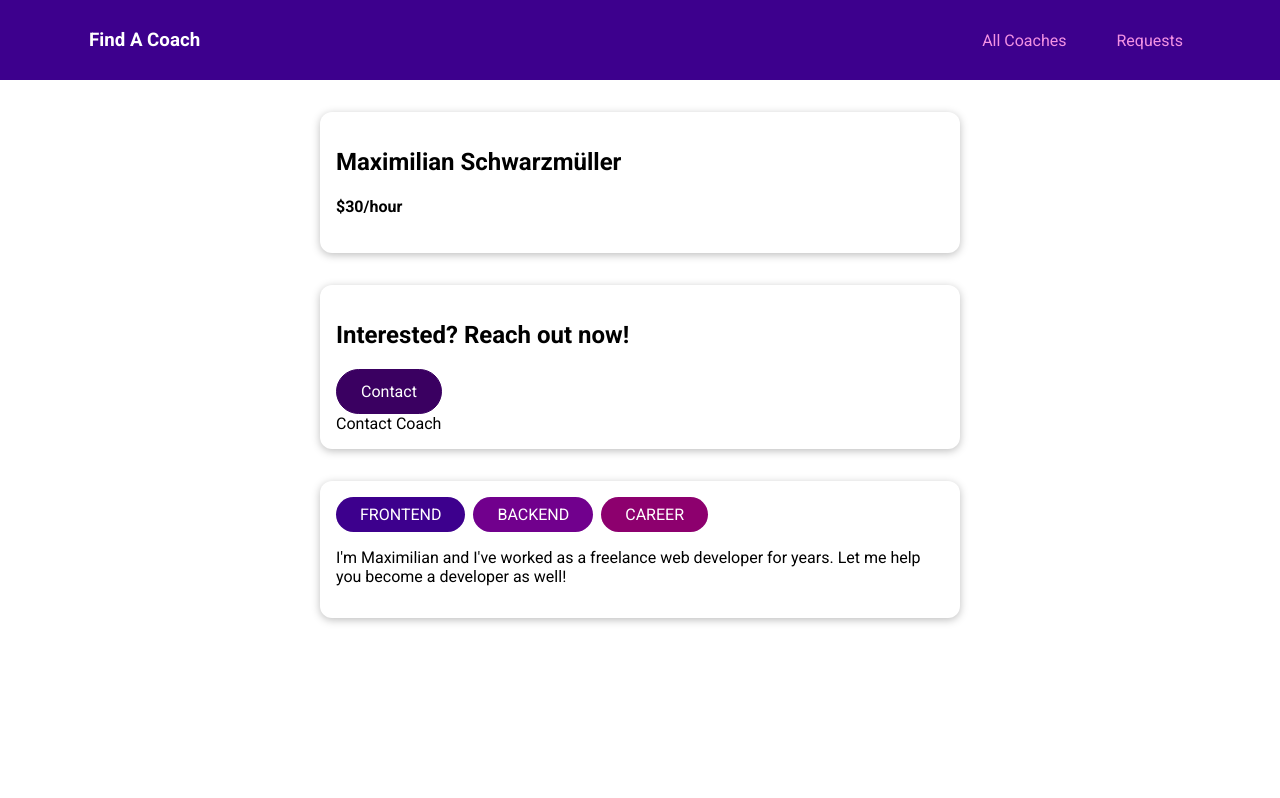
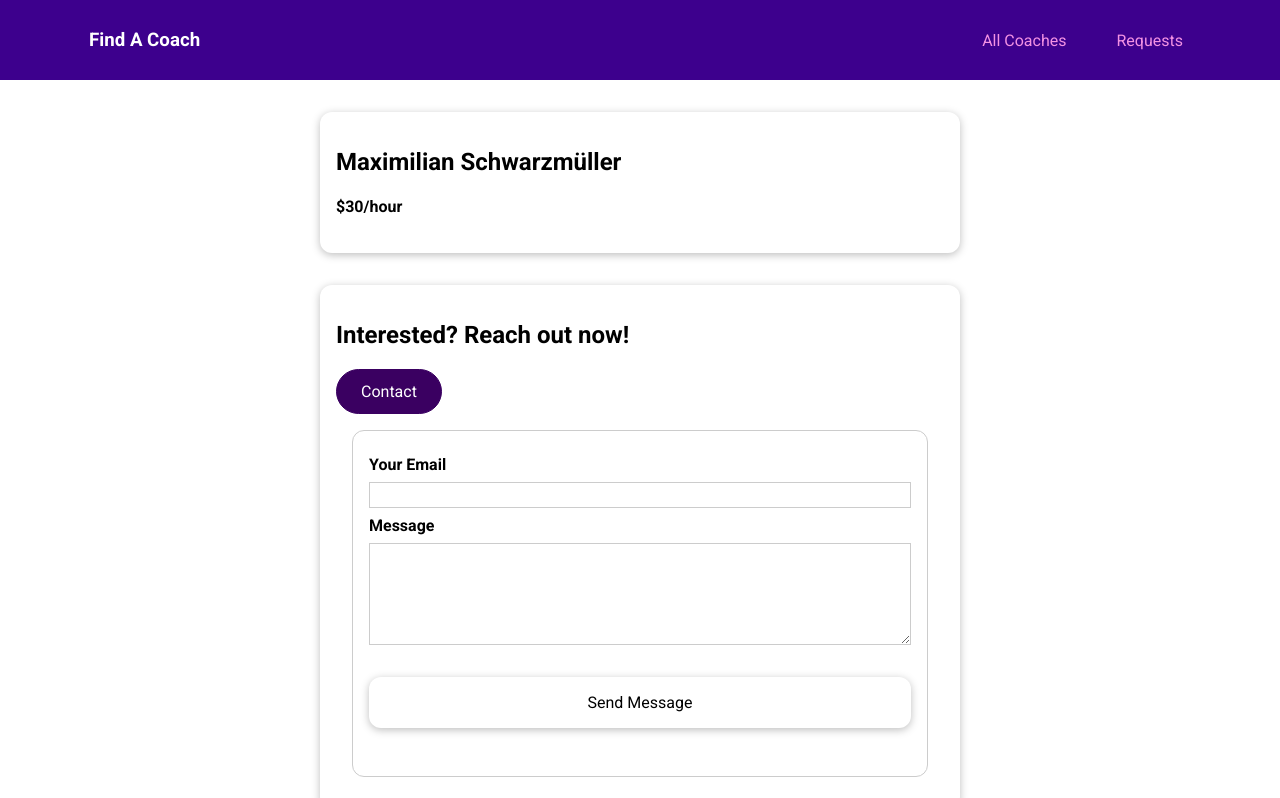
Before and after one commit to Benneee/relearning-vue, a Vue app in the folder coach-finder/: page /coaches/c1/contact in a window 1280 px wide. Shown: the top 798 px of the page. Built offline with nearby package versions, Linux system fonts and the light colour scheme.

Commit message:
Feat: created the form for requests

```diff
--- /dev/null
+++ b/coach-finder/contact-coach.css
@@ -0,0 +1,41 @@
+form {
+  margin: 1rem;
+  border: 1px solid #ccc;
+  border-radius: 12px;
+  padding: 1rem;
+}
+
+.form-control {
+  margin: 0.5rem 0;
+}
+
+label {
+  font-weight: bold;
+  margin-bottom: 0.5rem;
+  display: block;
+}
+
+input,
+textarea {
+  display: block;
+  width: 100%;
+  font: inherit;
+  border: 1px solid #ccc;
+  padding: 0.15rem;
+}
+
+input:focus,
+textarea:focus {
+  border-color: #3d008d;
+  background-color: #faf6ff;
+  outline: none;
+}
+
+.errors {
+  font-weight: bold;
+  color: red;
+}
+
+.actions {
+  text-align: center;
+}
--- a/coach-finder/src/pages/requests/ContactCoach.vue
+++ b/coach-finder/src/pages/requests/ContactCoach.vue
@@ -1,11 +1,94 @@
 <template>
-  <section>Contact Coach</section>
+  <section>
+    <form @submit.prevent="submitForm">
+      <div class="form-control">
+        <label for="email">Your Email</label>
+        <input type="email" id="email" v-model.trim="email" />
+      </div>
+
+      <div class="form-control">
+        <label for="msg">Message</label>
+        <textarea
+          name="msg"
+          id="msg"
+          rows="5"
+          v-model.trim="message"
+        ></textarea>
+      </div>
+      <p class="errors" v-if="!formIsValid">
+        Please enter a valid email and message
+      </p>
+      <div class="actions">
+        <base-card>Send Message</base-card>
+      </div>
+    </form>
+  </section>
 </template>
 
 <script>
 export default {
   name: 'ContactCoach',
+
+  data() {
+    return {
+      formIsValid: true,
+      message: '',
+      email: '',
+    };
+  },
+
+  methods: {
+    submitForm() {
+      this.formIsValid = true;
+      if (this.email || !this.email.includes('@') || this.message === '') {
+        this.formIsValid = false;
+        return;
+      }
+    },
+  },
 };
 </script>
 
-<style></style>
+<style scoped>
+form {
+  margin: 1rem;
+  border: 1px solid #ccc;
+  border-radius: 12px;
+  padding: 1rem;
+}
+
+.form-control {
+  margin: 0.5rem 0;
+}
+
+label {
+  font-weight: bold;
+  margin-bottom: 0.5rem;
+  display: block;
+}
+
+input,
+textarea {
+  display: block;
+  width: 100%;
+  font: inherit;
+  border: 1px solid #ccc;
+  padding: 0.15rem;
+}
+
+input:focus,
+textarea:focus {
+  border-color: #3d008d;
+  background-color: #faf6ff;
+  outline: none;
+}
+
+.errors {
+  font-weight: bold;
+  color: red;
+}
+
+.actions {
+  text-align: center;
+}
+</style>
```
